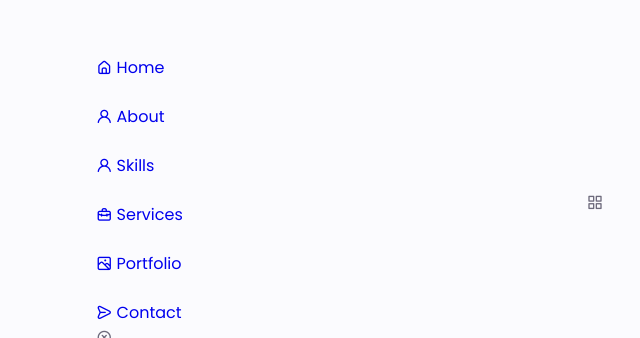
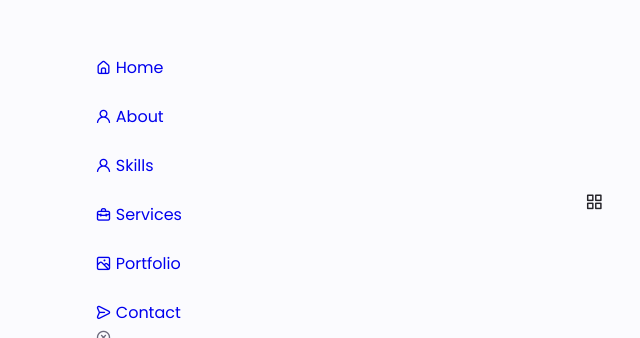
Before and after one commit to ShakChunni/Portfolio, a plain HTML site: page index.html in a window 1280 px wide. Shown: the part 574-912 px from the top of the page, 389-1029 px from the left. Drawn offline with nearby package versions, Linux system fonts and the light colour scheme.

Commit message:
first commit

```diff
--- a/assets/css/style.css
+++ b/assets/css/style.css
@@ -193,7 +193,7 @@ img {
     padding: 2rem 1.5rem 4rem;
     box-shadow: 0 -1px 4px rgba(0, 0, 0, 0.15);
     border-radius: 1.5rem 1.5rem 0 0;
-
+    transition: .3s;
   }
 }
 
--- a/index.html
+++ b/index.html
@@ -64,7 +64,7 @@
           <i class="uil uil-times-circle nav__close" id="nav-close"></i>
         </div>
         <div class="nav__btns">
-          <div class="nav_toggle" id="nav-toggle">
+          <div class="nav__toggle" id="nav-toggle">
             <i class="uil uil-apps"></i>
           </div>
         </div>
```
